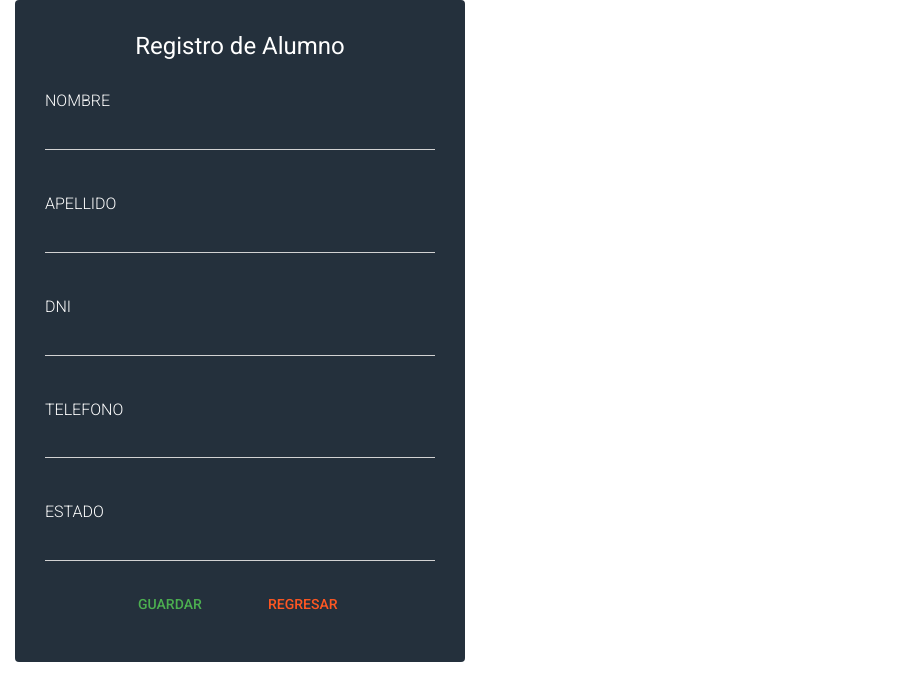
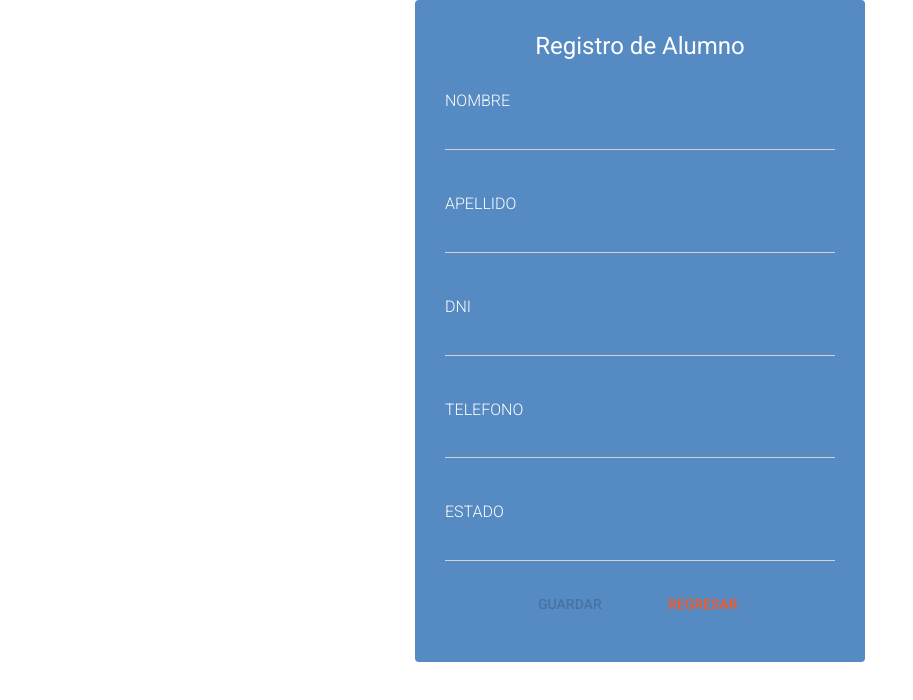
Before and after one commit to Maxrivera52/Angular-SMCSYSTEM, an Angular app: page /alumno/form in a window 1280 px wide. Shown: the top 700 px of the page, without its empty margins (0-913 px from the left). Built offline with nearby package versions, Linux system fonts and the light colour scheme.

Commit message:
crudaluv3

```diff
--- a/src/app/services/alumno.service.ts
+++ b/src/app/services/alumno.service.ts
@@ -1,5 +1,5 @@
 import { Injectable } from '@angular/core';
-
+import { MatTableDataSource } from '@angular/material/table';
 import { HttpClient } from '@angular/common/http';
 import { Observable } from 'rxjs';
 import { Alumnocl } from '../models/alumnocl';
@@ -24,6 +24,12 @@ export class AlumnoService {
   get(idalumno: number): Observable<Alumnocl> {
     return this.http.get<Alumnocl>(this.url + '/' + idalumno);
   }
+
+  // BUSCAR ALUMNO POR DNI
+  getDni(dni: String): Observable<Alumnocl> {
+    return this.http.get<Alumnocl>(this.url + '/' + dni);
+  }
+
   // MODIFICAR ALUMNO
   update(alumno: Alumnocl): Observable<Alumnocl> {
     return this.http.put<Alumnocl>(this.url, alumno);
@@ -32,4 +38,5 @@ export class AlumnoService {
   delete(idalumno: number): Observable<Alumnocl> {
     return this.http.delete<Alumnocl>(this.url + '/' + idalumno);
   }
+
 }
--- a/src/app/views/alumno/alumno.component.html
+++ b/src/app/views/alumno/alumno.component.html
@@ -15,7 +15,14 @@
     >
       <mat-icon>add</mat-icon>
     </button>
-
+    <!--
+    <div>
+      <mat-form-field>
+        <mat-label>Buscar</mat-label>
+        <input matInput (keyup)="filtrar($event)" placeholder="Buscar">
+      </mat-form-field>
+    </div>
+-->
     <div>
       <table class="mat-elevation-z2 tblAlu">
         <thead class="thead-dark">
@@ -39,7 +46,10 @@
             <td class="text-center">{{ alumno.apellido }}</td>
             <td class="text-center">{{ alumno.dni }}</td>
             <td class="text-center">{{ alumno.telefono }}</td>
-            <td class="text-center">{{ alumno.estado }}</td>
+            <td class="text-center">
+              <div *ngIf="alumno.estado==1; else desh"><span class="badge badge-success">Habilitado</span></div>
+						  <ng-template #desh>Deshabilitado</ng-template>
+            </td>
             <td class="text-center">
               <button
                 style="margin: 10px"
@@ -52,7 +62,8 @@
               </button>
               <button
                 style="margin: 10px"
-                mat-stroked-button color="warn"
+                mat-stroked-button
+                color="warn"
                 class="mtbutton"
                 (click)="delete(alumno)"
               >
@@ -62,9 +73,12 @@
           </tr>
         </tbody>
       </table>
-      <mat-paginator [pageSizeOptions]="[10,20,50]" showFirstLastButtons aria-label="Selecciona una pagina">
-
-			</mat-paginator>
+      <mat-paginator
+        [pageSizeOptions]="[10, 20, 50]"
+        showFirstLastButtons
+        aria-label="Selecciona una pagina"
+      >
+      </mat-paginator>
     </div>
   </div>
 </section>
--- a/src/app/views/alumno/alumno.component.ts
+++ b/src/app/views/alumno/alumno.component.ts
@@ -1,5 +1,5 @@
 import { ChangeDetectorRef, Component, OnInit, ViewChild } from '@angular/core';
-import { MatTable, MatTableDataSource } from '@angular/material/table';
+import { MatTableDataSource } from '@angular/material/table';
 import { Router } from '@angular/router';
 import { AlumnoService } from 'src/app/services/alumno.service';
 import { Alumnocl } from 'src/app/models/alumnocl';
@@ -11,6 +11,8 @@ import { Alumnocl } from 'src/app/models/alumnocl';
 export class AlumnoComponent implements OnInit {
 
   alumnocl = null as any;
+  //dataSource = null as any;
+  dataSource!: MatTableDataSource<Alumnocl>;
 
   constructor(private alumnoservice: AlumnoService, private router: Router) { }
 
@@ -18,6 +20,13 @@ export class AlumnoComponent implements OnInit {
 
     this.alumnoservice.getAll().subscribe(
       result => this.alumnocl = result);
+
+    //this.dataSource = new MatTableDataSource(this.alumnocl);
+  }
+
+  // FILTRO DE BUSQUEDA
+  filtrar(valor: String) {
+    this.dataSource.filter = valor.trim().toLowerCase();
   }
 
   //ELIMINAR ALUMNO
--- a/src/app/views/alumno/form-alumno.component.css
+++ b/src/app/views/alumno/form-alumno.component.css
@@ -0,0 +1,30 @@
+/*.form-control{
+    width: 55vh;
+    background: #24303c;
+    padding: 20px;
+    border-radius: 4px;
+    margin-bottom: 16px;
+    border: 1px solid #1f53c5;
+    font-size: 16px;
+    color: white;
+}*/
+
+body{
+  overflow: scroll;
+}
+
+.container{
+  display: flex;
+  justify-content: center;
+  align-items: center
+}
+
+/* Responsive layout - when the screen is less than 600px wide, make the two columns stack on top of each other instead of next to each other */
+@media screen and (max-width: 600px) {
+  .col-25,
+  .col-75,
+  input[type="submit"] {
+    width: 100%;
+    margin-top: 0;
+  }
+}
--- a/src/app/views/alumno/form-alumno.component.html
+++ b/src/app/views/alumno/form-alumno.component.html
@@ -7,37 +7,83 @@
     <title>Alumnos</title>
 </head>
 <body>
-    <div class="container mt-4 col-lg-4">
+    <div class="container">
         <div class="car-body">
-            <form style=" width: 450px; padding: 30px; background: #24303c; border-radius: 4px; color: white;" class="form-sign">
+            <form style=" width: 450px; padding: 30px; background: #558ac2; border-radius: 4px; color: white;" #alumnoform="ngForm" class="form-sign">
                 <h1 style="text-align: center;" class=" card-title">{{titulo}}</h1>
                 <div class="form-group">NOMBRE
-                    <input style="color: grey;" type="text" class="form-control" name="nombre" [(ngModel)]="alumno.nombre">
+                    <input style="color: grey;" type="text" class="form-control" name="nombre" [(ngModel)]="alumno.nombre" minlength="3" #nombre="ngModel" required pattern="[a-zA-Z ]{3,50}">
+                    <div class="invalid-feedback" *ngIf="nombre.invalid && (nombre.dirty || nombre.touched)">
+                        <div style="color: red;" *ngIf="nombre.errors?.['required']">
+                            *Nombre obligatorio*
+                        </div>
+                        <div *ngIf="nombre.errors?.['minlength']">
+                            Debe tener al menos 3 caracteres
+                        </div>
+                    </div>
                 </div>
 
                 <div class="form-group">APELLIDO
-                    <input style="color: grey;" type="text" class="form-control" name="apellido" [(ngModel)]="alumno.apellido">
+                    <input type="text" class="form-control" name="apellido" [(ngModel)]="alumno.apellido" required minlength="3" #apellido="ngModel" pattern="[a-zA-Z ]{3,50}">
+                    <div class="invalid-feedback" *ngIf="apellido.invalid && (apellido.dirty || apellido.touched)">
+                        <div style="color: red;" *ngIf="apellido.errors?.['required']">
+                            *Apellido obligatorio*
+                        </div>
+                        <div *ngIf="apellido.errors?.['minlength']">
+                            Debe tener al menos 3 caracteres
+                        </div>
+                    </div>
                 </div>
 
                 <div class="form-group">DNI
-                    <input style="color: grey;" type="text" class="form-control" name="dni" [(ngModel)]="alumno.dni">
+                    <input type="text" class="form-control" name="dni" [(ngModel)]="alumno.dni" required minlength="8" maxlength="8" #dni="ngModel" pattern="(^([0-9]{8})|^)$">
+                    <div class="invalid-feedback" *ngIf="dni.invalid && (dni.dirty || dni.touched)">
+                        <div style="color: red;" *ngIf="dni.errors?.['required']">
+                            *Dni obligatorio*
+                        </div>
 
+                        <div *ngIf="dni.errors?.['minlength']">
+                            Debe tener como minímo o máximo 8 caracteres
+                        </div>
+
+                    </div>
                 </div>
 
                 <div class="form-group">TELEFONO
-                    <input style="color: grey;" type="text" class="form-control" name="telefono" [(ngModel)]="alumno.telefono">
+                    <input type="text" class="form-control" name="telefono" [(ngModel)]="alumno.telefono" required minlength="9" maxlength="12" #telefono="ngModel" pattern="(\+51|9)?[ -]*([0-9][ -]*){9}">
+                    <div class="invalid-feedback" *ngIf="telefono.invalid && (telefono.dirty || telefono.touched)">
+                        <div style="color: red;" *ngIf="telefono.errors?.['required']">
+                            *Telefono obligatorio*
+                        </div>
 
+                        <div *ngIf="telefono.errors?.['minlength']">
+                            Debe tener como minimo 9 caracteres
+                        </div>
+
+                        <div *ngIf="telefono.errors?.['maxlength']">
+                            Debe tener como máximo 12 caracteres
+                        </div>
+                    </div>
                 </div>
 
                 <div class="form-group">ESTADO
-                    <input style="color: grey;" type="text" class="form-control" name="estado" [(ngModel)]="alumno.estado">
+                    <input type="text" class="form-control" name="estado" [(ngModel)]="alumno.estado" required maxlength="1" #estado="ngModel">
+                    <div class="invalid-feedback" *ngIf="estado.invalid && (estado.dirty || estado.touched)">
+                        <div style="color: red;" *ngIf="estado.errors?.['required']">
+                            *Estado obligatorio*
+                        </div>
+
+                        <div *ngIf="estado.errors?.['maxlength']">
+                            Debe tener como máximo 1 caracter
+                        </div>
+                    </div>
                 </div>
 
                 <div class="col text-center">
-                    <button type="submit" class="btn btn-success" role="button" (click)='create()' *ngIf="!alumno.idalumno else elseBlock"> <i class="fas fa-save"></i> Guardar</button>
+                    <button type="submit" class="btn btn-success" role="button" (click)='create()' *ngIf="!alumno.idalumno else elseBlock" [disabled]="!alumnoform.form.valid"> <i class="fas fa-save"></i> Guardar</button>
                     <a style="margin: 5px;" type="submit" class="btn btn-warning" role="button" href="alumno"> <i class="fas fa-arrow-left"></i> Regresar</a>
                 <ng-template #elseBlock>
-                    <button type="submit" class="btn btn-info" role="button" (click)='update()'> <i class="fas fa-redo-alt"></i> Actualizar</button>
+                    <button type="submit" class="btn btn-info" role="button" (click)='update()' [disabled]="!alumnoform.form.valid"> <i class="fas fa-redo-alt"></i> Actualizar</button>
                 </ng-template>
                 </div>
 
--- a/src/app/views/views.module.ts
+++ b/src/app/views/views.module.ts
@@ -10,6 +10,7 @@ import { FormsModule, ReactiveFormsModule } from '@angular/forms';
 import { RouterModule } from '@angular/router';
 import { UsuariosComponent } from './usuarios/usuarios.component';
 import { MatTableModule } from '@angular/material/table';
+import { MatTableDataSource } from '@angular/material/table';
 import { MatPaginatorModule } from '@angular/material/paginator';
 import { MatButtonModule } from '@angular/material/button';
 import { MatIconModule } from '@angular/material/icon';
@@ -26,7 +27,7 @@ import { MatIconModule } from '@angular/material/icon';
        TopBarComponent,
        SideBarComponent,
        UsuariosComponent,
-       AlumnoComponent
+       AlumnoComponent,
   ],
   imports: [
     CommonModule,
@@ -36,7 +37,7 @@ import { MatIconModule } from '@angular/material/icon';
     MatPaginatorModule,
     MatButtonModule,
     MatIconModule,
-    ReactiveFormsModule,
+    ReactiveFormsModule
   ]
 })
 export class ViewsModule { }
```
Also changed, not shown: src/app/views/alumno/form-alumno.component.ts (+1 -9 lines).
